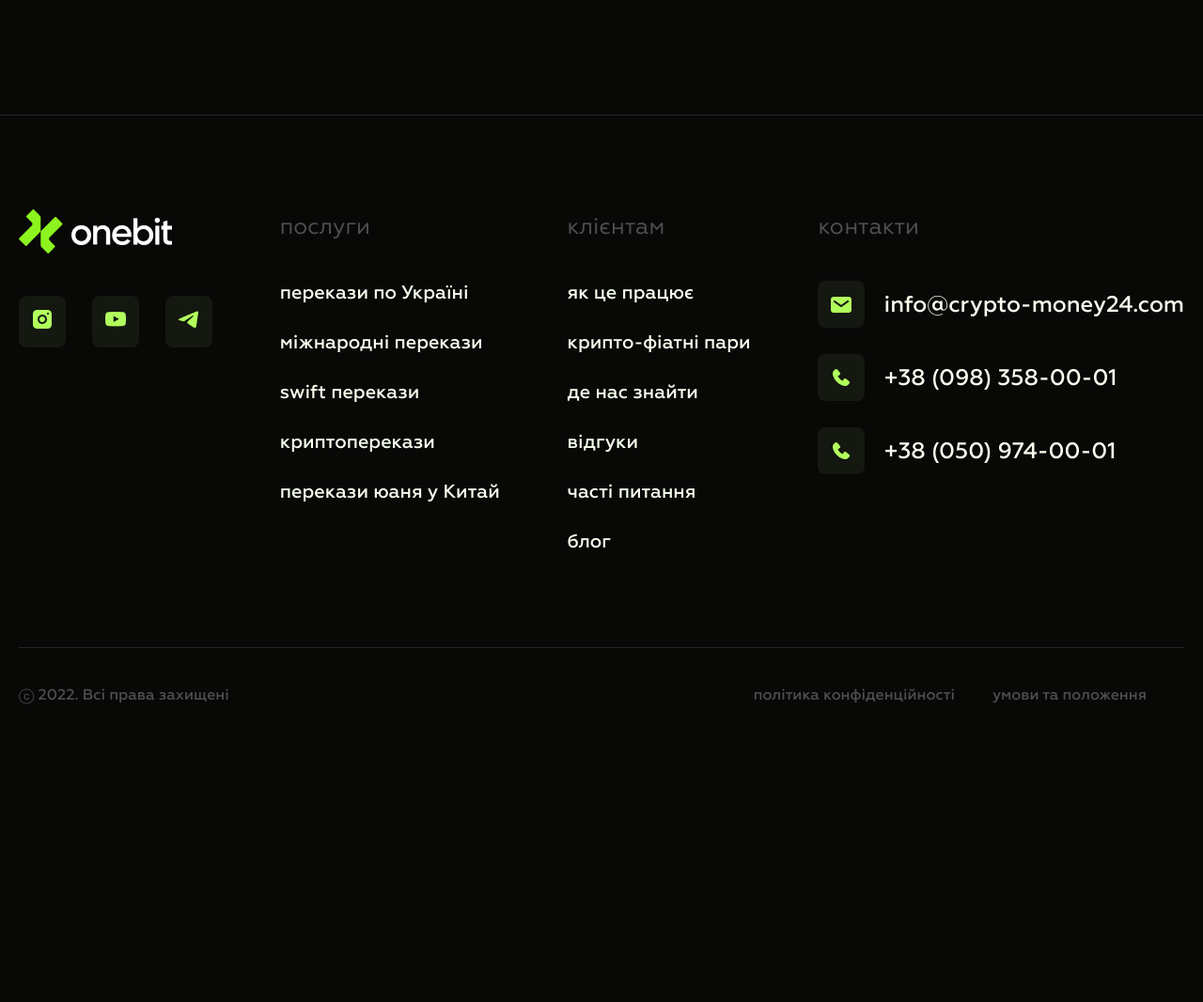
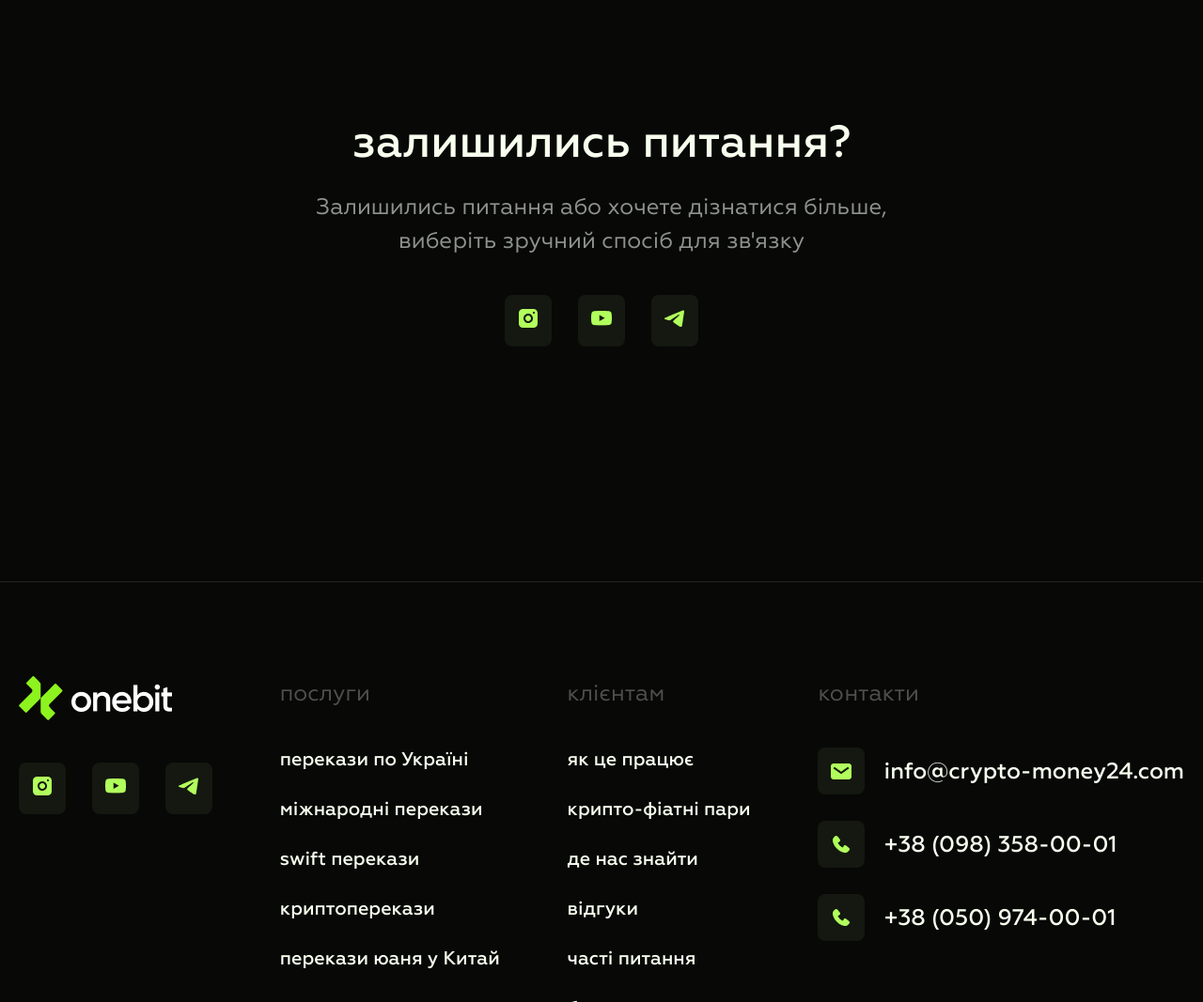
Before and after one commit to anna-okhrimenko/projectonebit, a website: page docs/index.html in a window 1280 px wide. Shown: the part 7460-8527 px from the top of the page at 94% size. Before the commit the page ends 8250 px from the top, so only its background shows below. Drawn offline with nearby package versions, Linux system fonts and the light colour scheme.

Commit message:
questions

```diff
--- a/dev/sass/questions.scss
+++ b/dev/sass/questions.scss
@@ -0,0 +1,17 @@
+.social-media {
+    display: flex;
+    justify-content: space-between;
+    max-width: 206px;
+    margin: -20px auto 0;
+    gap: 28px;
+    div {
+        padding: 13px;
+        background: #141810;
+        border-radius: 8px;
+        object-fit: cover;
+        img {
+            width: 24px;
+            height: 24px;
+        }
+    }
+}
--- a/docs/index.html
+++ b/docs/index.html
@@ -462,7 +462,30 @@
                 </div>
             </div>
         </section>
-
+        <section class="questions">
+            <div class="container">
+                <div class="title">
+                    <div class="basis-title">
+                        залишились питання?
+                    </div>
+                    <div class="basis-subtitle">
+                        <p>Залишились питання або хочете дізнатися більше, </p>
+                        <p>виберіть зручний спосіб для зв'язку</p>
+                    </div>
+                    <div class="social-media">
+                        <div>
+                            <a href="instagram.com"><img src="assets/img/instagr-icon.png" alt=""></a>
+                        </div>
+                        <div>
+                            <a href="instagram.com"><img src="assets/img/youtube-icon.png" alt=""></a>
+                        </div>
+                        <div>
+                            <a href="instagram.com"><img src="assets/img/telegram-icon.png" alt=""></a>
+                        </div>
+                    </div>
+                </div>
+            </div>
+        </section>
     </main>
     <footer>
         <div class="container">
@@ -471,13 +494,13 @@
                     <a href="index.html"><img src="assets/img/header-logo.png" alt=""></a>
                     <div class="social-media">
                         <div>
-                            <a href="instagram.com"><img src="../assets/img/instagr-icon.png" alt=""></a>
+                            <a href="instagram.com"><img src="assets/img/instagr-icon.png" alt=""></a>
                         </div>
                         <div>
-                            <a href="instagram.com"><img src="../assets/img/youtube-icon.png" alt=""></a>
+                            <a href="instagram.com"><img src="assets/img/youtube-icon.png" alt=""></a>
                         </div>
                         <div>
-                            <a href="instagram.com"><img src="../assets/img/telegram-icon.png" alt=""></a>
+                            <a href="instagram.com"><img src="assets/img/telegram-icon.png" alt=""></a>
                         </div>
                     </div>
                 </div>
```
Also changed, not shown: dev/templates/footer.html (+3 -3 lines), dev/templates/questions.html (+24 -0 lines), docs/style.css, docs/style.min.css, 1 other file.
